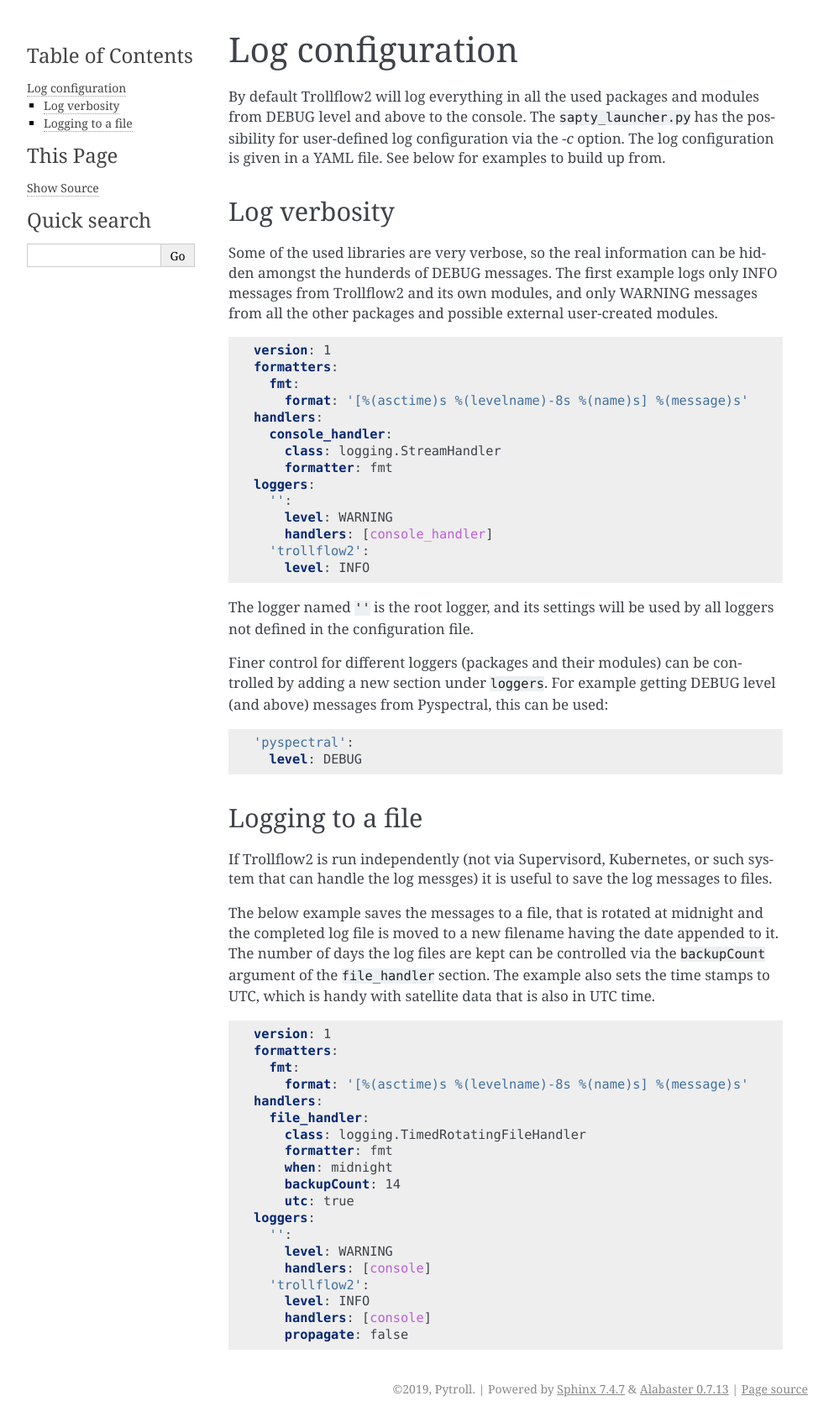
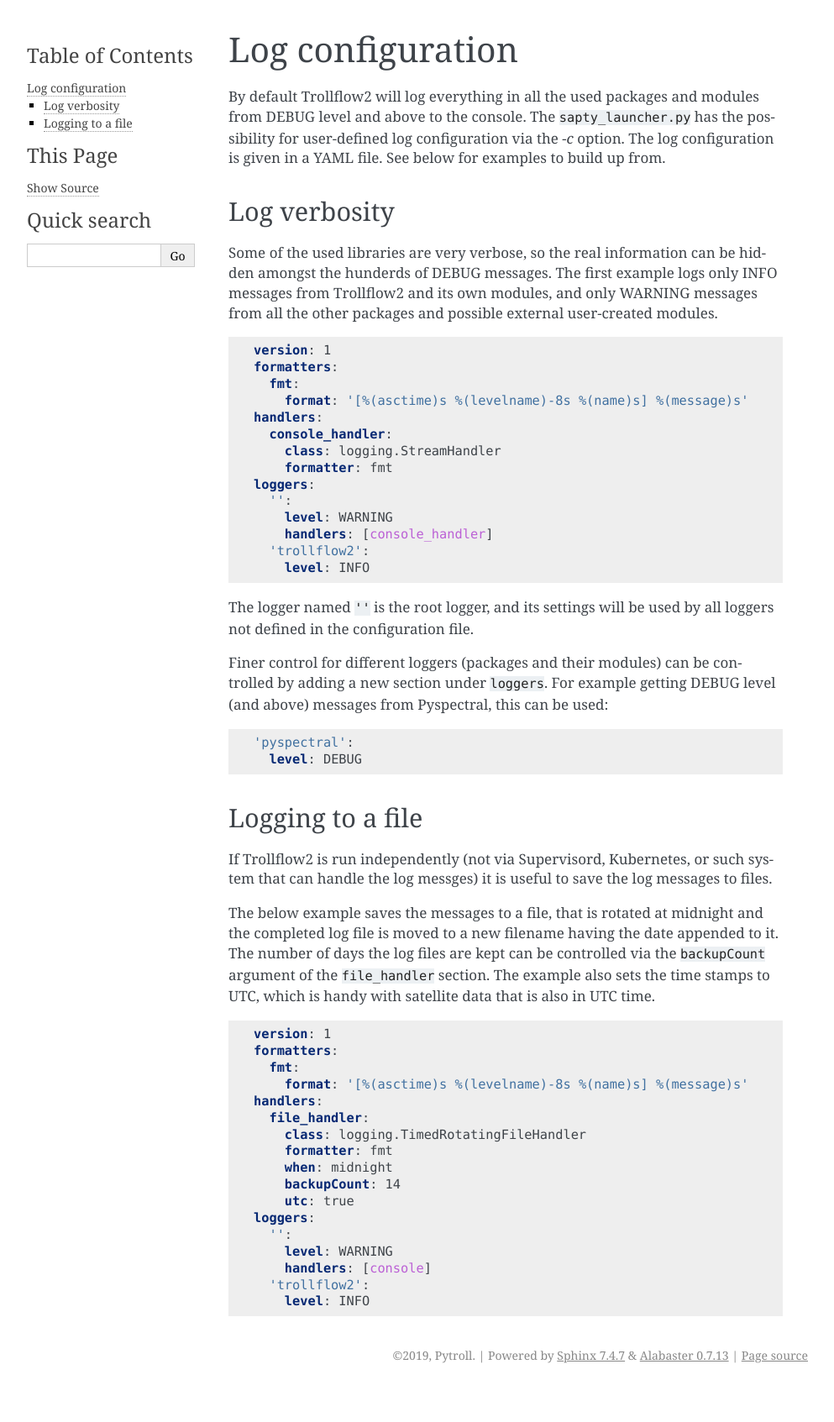
Before and after one commit to pytroll/trollflow2, a Sphinx documentation site: the page built from doc/source/logging.rst, in a window 1280 px wide. Shown: the whole page at 84% size, without its empty margins (148-1141 px from the left). Built offline with Sphinx 7.4.7, drawn with Linux system fonts in a browser that asks for light colours; after the commit the page ends 1653 px from its top, so only the background shows below that.

Commit message:
Update doc/source/logging.rst
Co-authored-by: Martin Raspaud <martin.raspaud@smhi.se>

```diff
--- a/doc/source/logging.rst
+++ b/doc/source/logging.rst
@@ -71,5 +71,3 @@
       handlers: [console]
     'trollflow2':
       level: INFO
-      handlers: [console]
-      propagate: false
```
